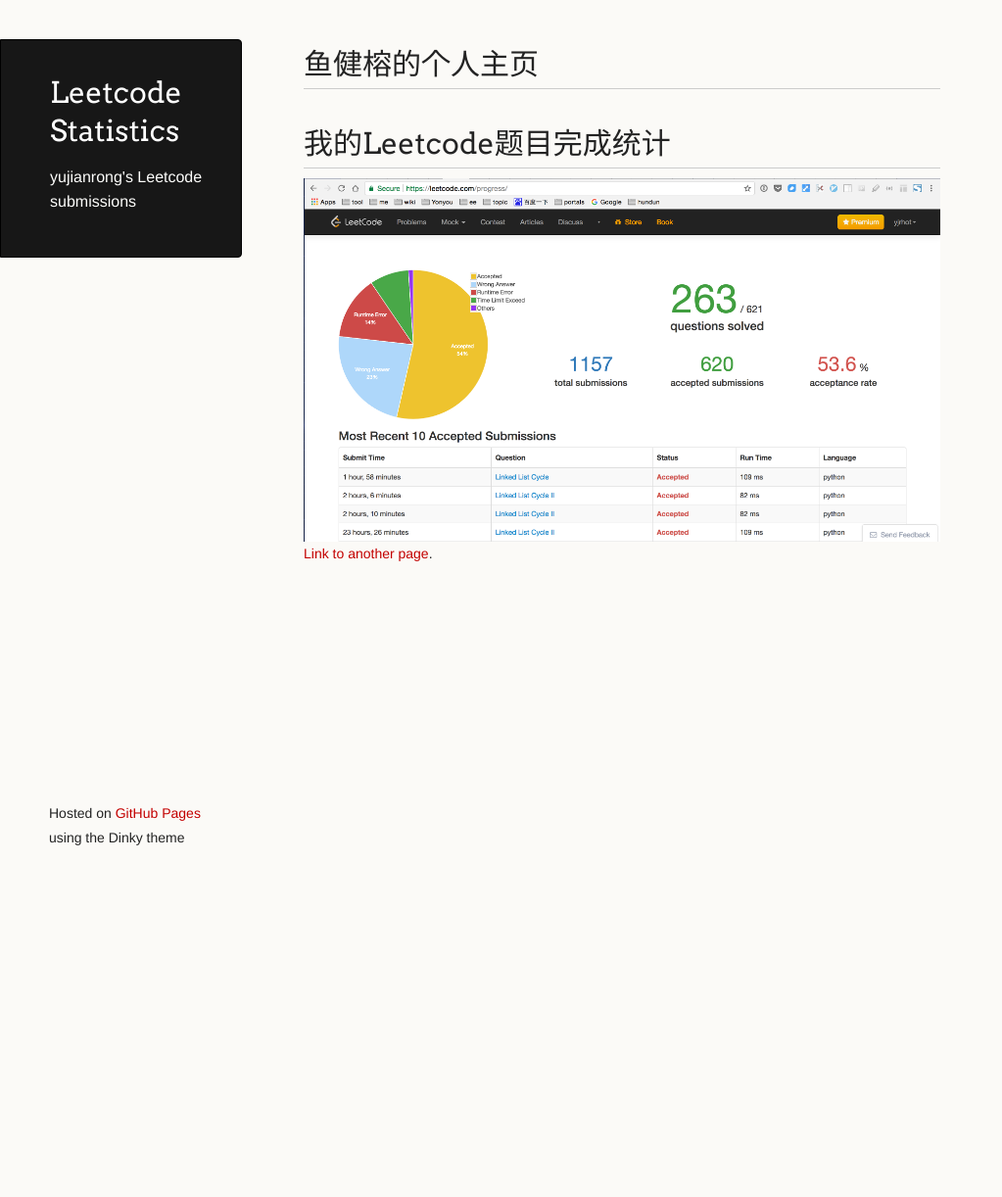
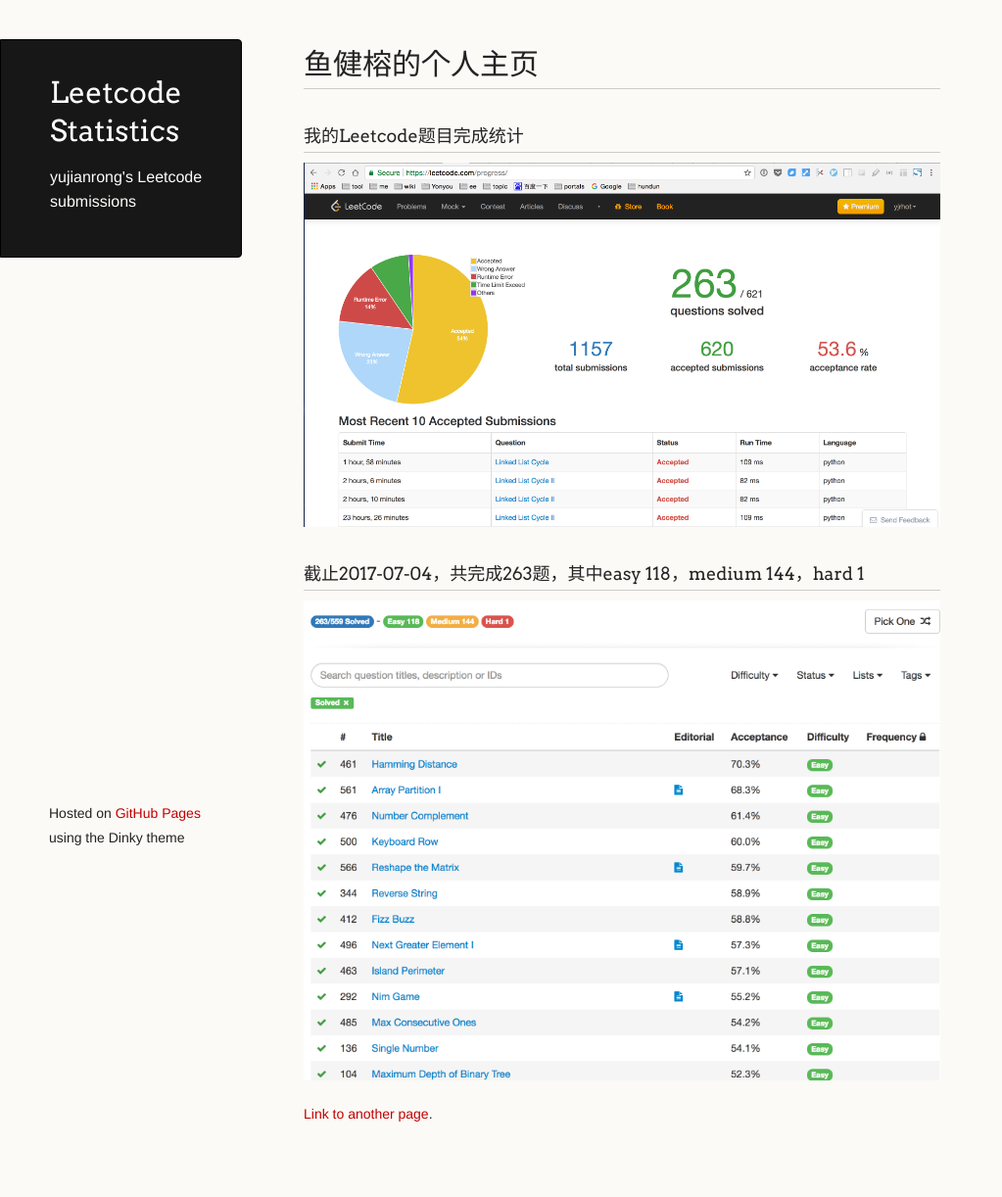
Before and after one commit to yjrhot/yjrhot.github.io, a Jekyll site: the page built from index.md, in a window 1280 px wide. Shown: the whole page at 98% size, without its empty margins (0-1023 px from the left). Built offline with Jekyll 4.4.1, drawn with Linux system fonts in a browser that asks for light colours; our own code applies the rules of GitHub Pages for plain Markdown files; before the commit the page ends 900 px from its top, so only the background shows below that.

Commit message:
index.md

```diff
--- a/index.md
+++ b/index.md
@@ -4,7 +4,13 @@
 
 # [](#header-1)鱼健榕的个人主页
 
-# [](#header-1)我的Leetcode题目完成统计
+### [](#header-1)我的Leetcode题目完成统计
 
 ![](yjrhot_leetcode_submissons.jpg)
+
+
+### [](#header-1)截止2017-07-04，共完成263题，其中easy 118，medium 144，hard 1
+![](leetcode_263.jpg)
+
+
 [Link to another page](another-page).
```
Also changed, not shown: leetcode_263.jpg (added).
